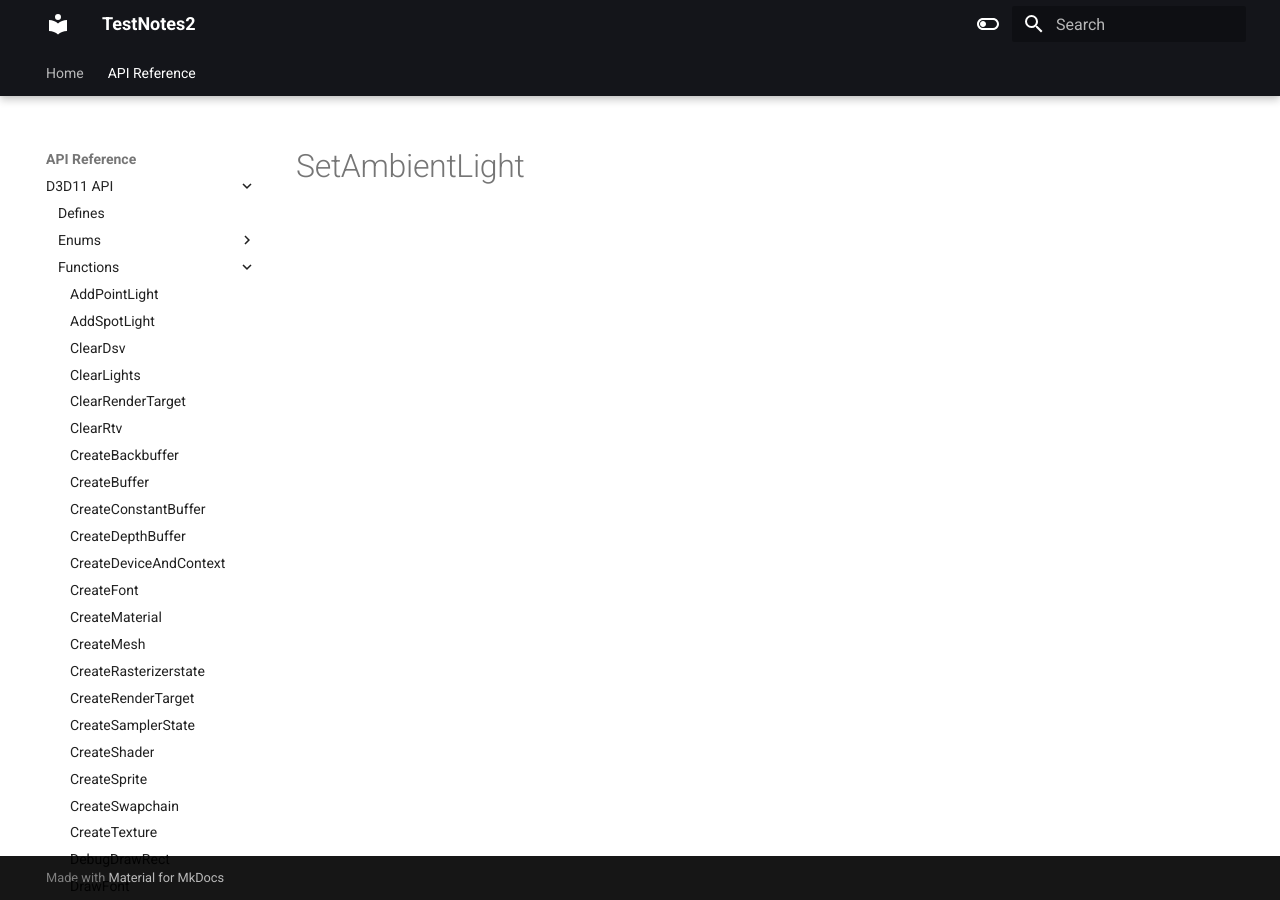
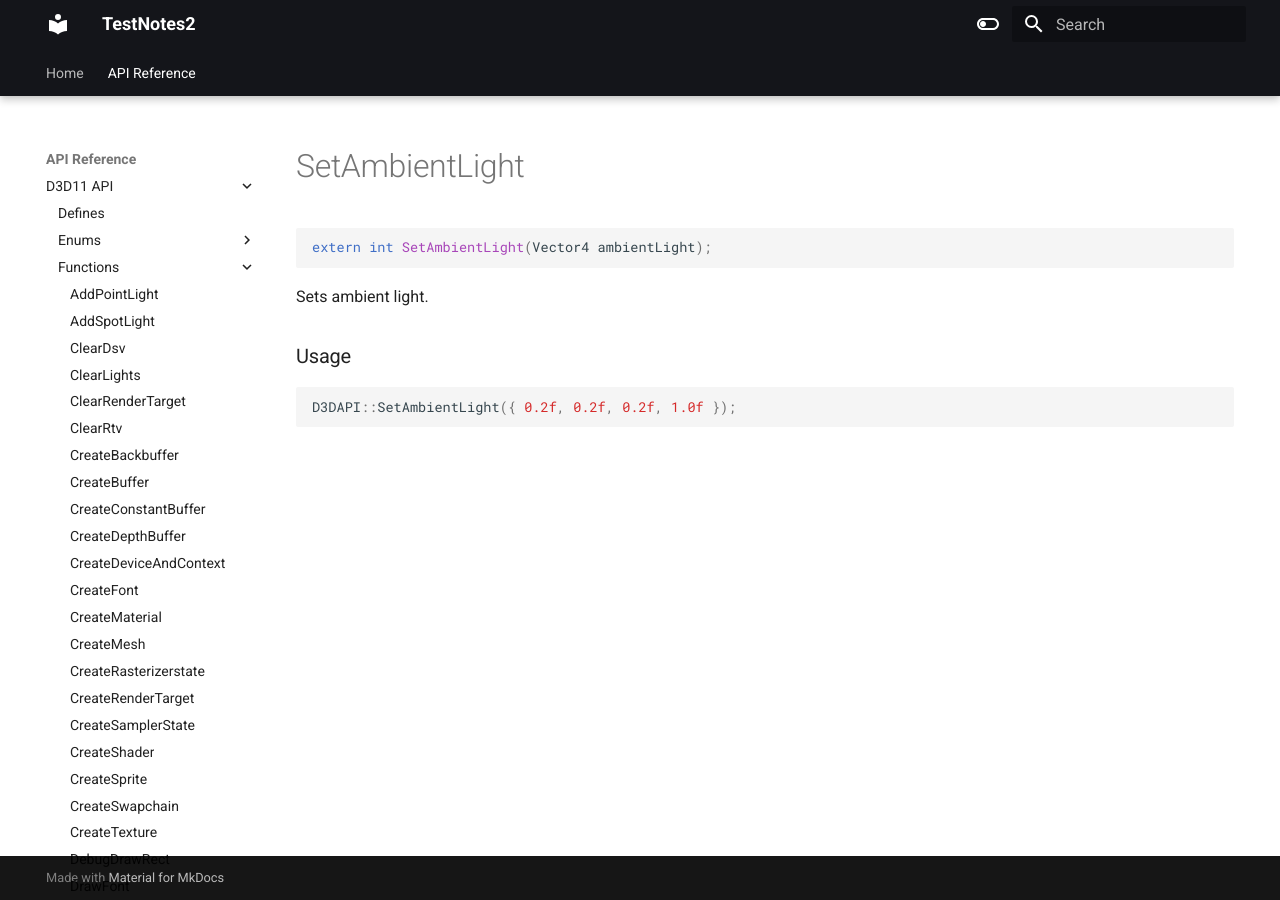
Before and after one commit to erichederstedt/TempEngineDocs, an MkDocs documentation site: the page built from docs/API Reference/D3D11 API/Functions/SetAmbientLight.md, in a window 1280 px wide. Built offline with MkDocs 1.6.1 and Material for MkDocs 9.7.7, drawn with Linux system fonts in a browser that asks for light colours.

Commit message:
PUSH NOTE : SetAmbientLight.md

````diff
--- a/docs/API Reference/D3D11 API/Functions/SetAmbientLight.md
+++ b/docs/API Reference/D3D11 API/Functions/SetAmbientLight.md
@@ -1 +1,13 @@
 # SetAmbientLight
+
+```c++
+extern int SetAmbientLight(Vector4 ambientLight);
+```
+
+Sets ambient light.
+
+
+### Usage
+```c++
+D3DAPI::SetAmbientLight({ 0.2f, 0.2f, 0.2f, 1.0f });
+```
````
